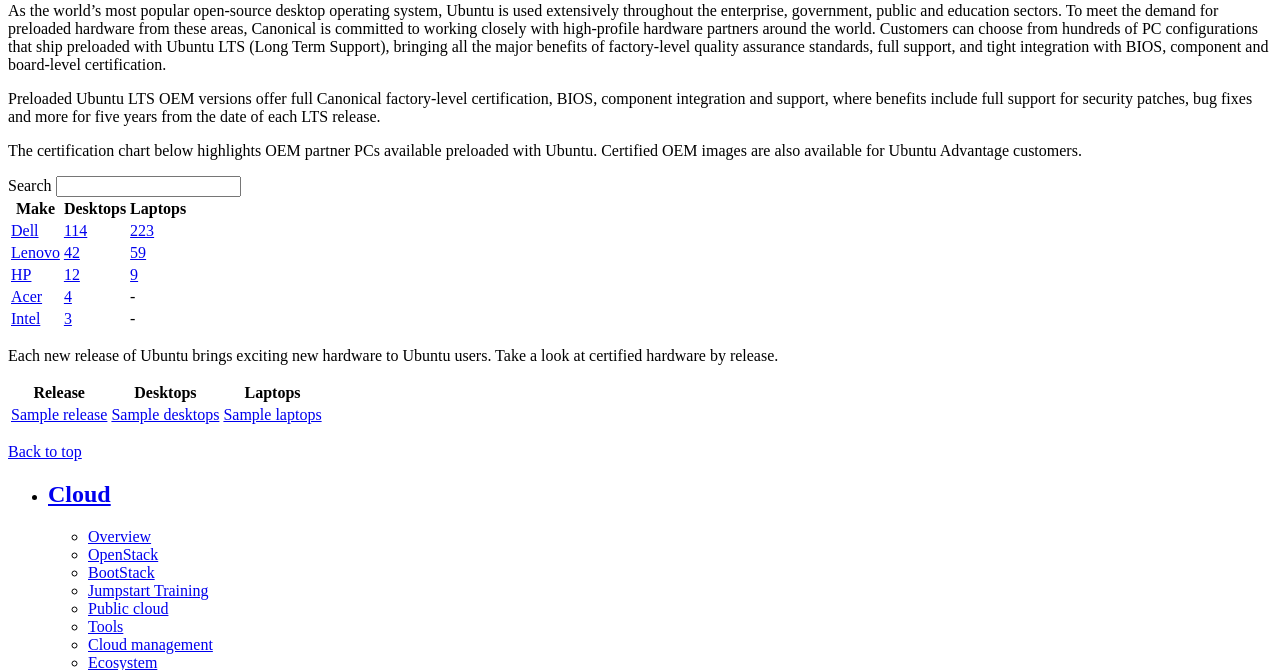
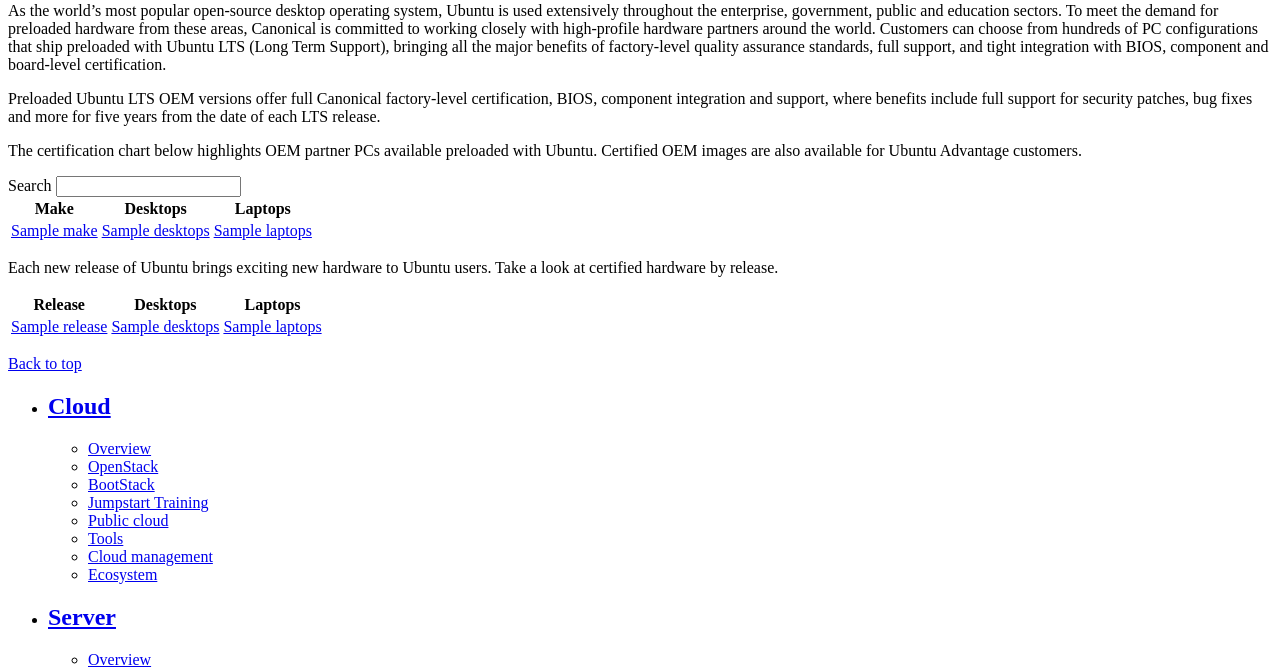
Before and after one commit to canonical/certification.ubuntu.com, a Python web app: template templates/desktop.html in a window 1280 px wide. Shown: the part 325-995 px from the top of the page. Run offline with Jinja, Linux system fonts and the light colour scheme; the template is opened without the code that fills it: most values are stand-ins (such as "Sample title", 1, 10 or a date in 2020).

Commit message:
DIsplay make in desktop table

```diff
--- a/templates/desktop.html
+++ b/templates/desktop.html
@@ -72,78 +72,34 @@
         </tr>
       </thead>
       <tbody>
+        {% for vendor in vendors %}
         <tr>
           <td>
             <a
-              href="/desktop/models/?category=Desktop&amp;category=Laptop&amp;vendors=Dell"
-              >Dell</a
+              href="/desktop/models/?category=Desktop&amp;category=Laptop&amp;vendors={{
+                vendor.make
+              }}"
+              >{{ vendor.make }}</a
             >
           </td>
           <td>
-            <a href="/desktop/models/?category=Desktop&amp;vendors=Dell">114</a>
-          </td>
-          <td>
-            <a href="/desktop/models/?category=Laptop&amp;vendors=Dell">223</a>
-          </td>
-        </tr>
-
-        <tr>
-          <td>
             <a
-              href="/desktop/models/?category=Desktop&amp;category=Laptop&amp;vendors=Lenovo"
-              >Lenovo</a
+              href="/desktop/models/?category=Desktop&amp;vendors={{
+                vendor.make
+              }}"
+              >{{ vendor.desktops }}</a
             >
           </td>
           <td>
-            <a href="/desktop/models/?category=Desktop&amp;vendors=Lenovo"
-              >42</a
+            <a
+              href="/desktop/models/?category=Laptop&amp;vendors={{
+                vendor.make
+              }}"
+              >{{ vendor.laptops }}</a
             >
           </td>
-          <td>
-            <a href="/desktop/models/?category=Laptop&amp;vendors=Lenovo">59</a>
-          </td>
         </tr>
-
-        <tr>
-          <td>
-            <a
-              href="/desktop/models/?category=Desktop&amp;category=Laptop&amp;vendors=HP"
-              >HP</a
-            >
-          </td>
-          <td>
-            <a href="/desktop/models/?category=Desktop&amp;vendors=HP">12</a>
-          </td>
-          <td>
-            <a href="/desktop/models/?category=Laptop&amp;vendors=HP">9</a>
-          </td>
-        </tr>
-
-        <tr>
-          <td>
-            <a
-              href="/desktop/models/?category=Desktop&amp;category=Laptop&amp;vendors=Acer"
-              >Acer</a
-            >
-          </td>
-          <td>
-            <a href="/desktop/models/?category=Desktop&amp;vendors=Acer">4</a>
-          </td>
-          <td>-</td>
-        </tr>
-
-        <tr>
-          <td>
-            <a
-              href="/desktop/models/?category=Desktop&amp;category=Laptop&amp;vendors=Intel"
-              >Intel</a
-            >
-          </td>
-          <td>
-            <a href="/desktop/models/?category=Desktop&amp;vendors=Intel">3</a>
-          </td>
-          <td>-</td>
-        </tr>
+        {% endfor %}
       </tbody>
     </table>
     <p class="large">
--- a/webapp/api.py
+++ b/webapp/api.py
@@ -14,3 +14,7 @@
 
 def get_releases():
     return get("certifiedreleases")
+
+
+def get_vendors():
+    return get("certifiedmakes")
```
Also changed, not shown: webapp/views.py (+5 -2 lines).
